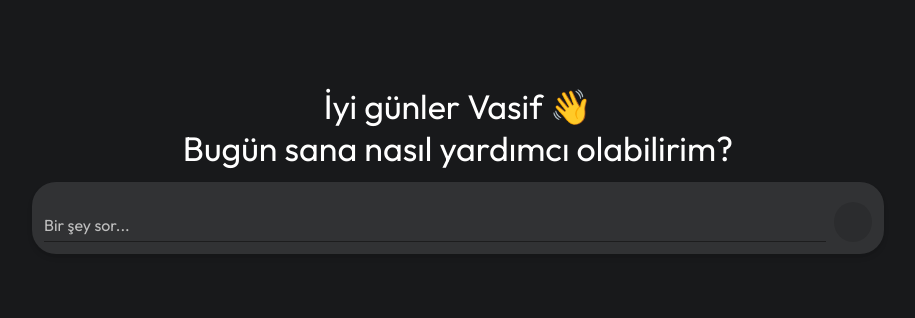
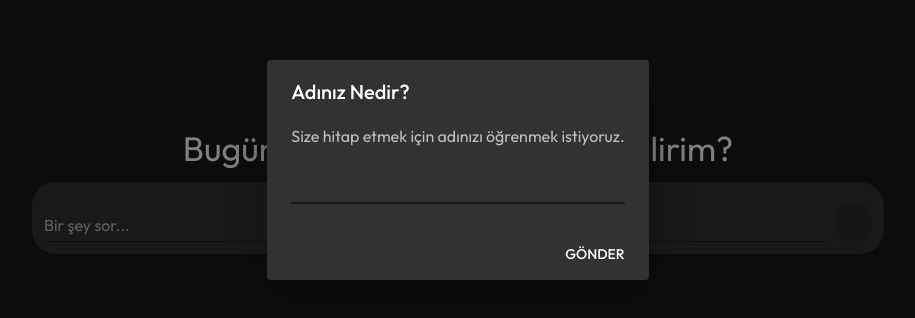
Before and after one commit to vasifcoding/deepseek-api, a Next.js app: page / in a window 1280 px wide. Shown: the part 230-548 px from the top of the page, without its empty margins (182-1097 px from the left). Built offline with nearby package versions, Linux system fonts and the light colour scheme; some icons are missing.

Commit message:
kullanicidan isim alinmasi icin modal eklendi

```diff
--- a/app/api/geminiapi/route.js
+++ b/app/api/geminiapi/route.js
@@ -5,16 +5,13 @@ const ai = new GoogleGenAI({ apiKey: "AIzaSyCqfSes7lD2MCPaSAQMQQrafcag8snqLdM" }
 
 export async function POST(req) {
   try {
-    // İstekten gelen body'den prompt'ı alıyoruz
-    const { prompt } = await req.json();
+    const { prompt, userName } = await req.json(); // userName burada geliyor
 
-    // Gemini modelini kullanarak içerik oluşturuyoruz
     const response = await ai.models.generateContent({
-      model: "gemini-2.0-flash", // Model adı
-      contents:"kullanicinin adi vasif  prompt : "  +prompt, // Prompt
+      model: "gemini-2.0-flash",
+      contents: `Kullanicinin adi ${userName} ve istegi : ${prompt}`,
     });
 
-    // Yanıtı döndürüyoruz
     return new Response(JSON.stringify({ content: response.text }), {
       status: 200,
       headers: { "Content-Type": "application/json" },
--- a/app/chat-ui.js
+++ b/app/chat-ui.js
@@ -16,8 +16,16 @@ import SendIcon from "@mui/icons-material/Send";
 import "./globals.css";
 import hljs from "highlight.js";
 import "highlight.js/styles/github-dark.css";
+import IsimSor from './dialog.js'
+export default function Home() {
+  const [userName, setUserName] = useState("");
 
-export default function Home() {
+useEffect(() => {
+  const name = localStorage.getItem("userName");
+  if (name) {
+    setUserName(name);
+  }
+}, []);
   const [prompt, setPrompt] = useState("");
   const [messages, setMessages] = useState([
     {
@@ -43,7 +51,7 @@ export default function Home() {
     ];
 
     try {
-      const res = await axios.post("/api/geminiapi", { prompt });
+      const res = await axios.post("/api/geminiapi", { prompt ,userName});
       const reply = res.data?.content;
 
       if (reply) {
@@ -79,12 +87,13 @@ export default function Home() {
       justifyContent: "center",
       py: 4, // dikeyde biraz nefes alma alanı, istersen 0 da yapabilirsin
     }}>
+<IsimSor/>
       <Typography
         variant={isMobile ? "h6" : "h4"}
         className="text-white text-center mb-6"
         gutterBottom
       >
-        İyi günler Vasif 👋<br />
+        İyi günler {userName && `${userName}`}  👋<br />
         Bugün sana nasıl yardımcı olabilirim?
       </Typography>
 
--- /dev/null
+++ b/app/dialog.js
@@ -0,0 +1,84 @@
+import * as React from 'react';
+import Button from '@mui/material/Button';
+import TextField from '@mui/material/TextField';
+import Dialog from '@mui/material/Dialog';
+import DialogActions from '@mui/material/DialogActions';
+import DialogContent from '@mui/material/DialogContent';
+import DialogContentText from '@mui/material/DialogContentText';
+import DialogTitle from '@mui/material/DialogTitle';
+import { useState, useEffect } from 'react';
+
+export default function FormDialog() {
+  const [open, setOpen] = useState(true);
+  const [hasName, setHasName] = useState(false);
+
+  useEffect(() => {
+    const savedName = localStorage.getItem("userName");
+    if (savedName) {
+      setHasName(true);
+      setOpen(false);
+    }
+  }, []);
+
+  const handleClose = () => {
+    setOpen(false);
+  };
+
+  if (hasName) {
+    return null; // Ad zaten kayıtlıysa hiç gösterme
+  }
+
+  return (
+    <Dialog
+      open={open}
+      onClose={(_, reason) => {
+        if (reason !== "backdropClick" && reason !== "escapeKeyDown") {
+          handleClose();
+        }
+      }}
+      slotProps={{
+        paper: {
+          component: "form",
+          onSubmit: (event) => {
+            event.preventDefault();
+            const formData = new FormData(event.currentTarget);
+            const formJson = Object.fromEntries(formData.entries());
+            const name = formJson.text;
+
+            if (name && name.trim() !== "") {
+              localStorage.setItem("userName", name);
+              setHasName(true);
+              window.location.reload(); // Sayfayı yenile
+              handleClose();
+            } else {
+              alert("Lütfen adınızı girin.");
+            }
+          },
+        },
+      }}
+    >
+      <DialogTitle>Adınız Nedir?</DialogTitle>
+      <DialogContent>
+        <DialogContentText>
+          Size hitap etmek için adınızı öğrenmek istiyoruz.
+        </DialogContentText>
+        <TextField
+          autoFocus
+          required
+          margin="dense"
+          id="name"
+          name="text"
+          label="Adınızı girin"
+          type="text"
+          fullWidth
+          variant="standard"
+        />
+      </DialogContent>
+      <DialogActions>
+        <Button variant="standard" type="submit">
+          Gönder
+        </Button>
+      </DialogActions>
+    </Dialog>
+  );
+}
```
